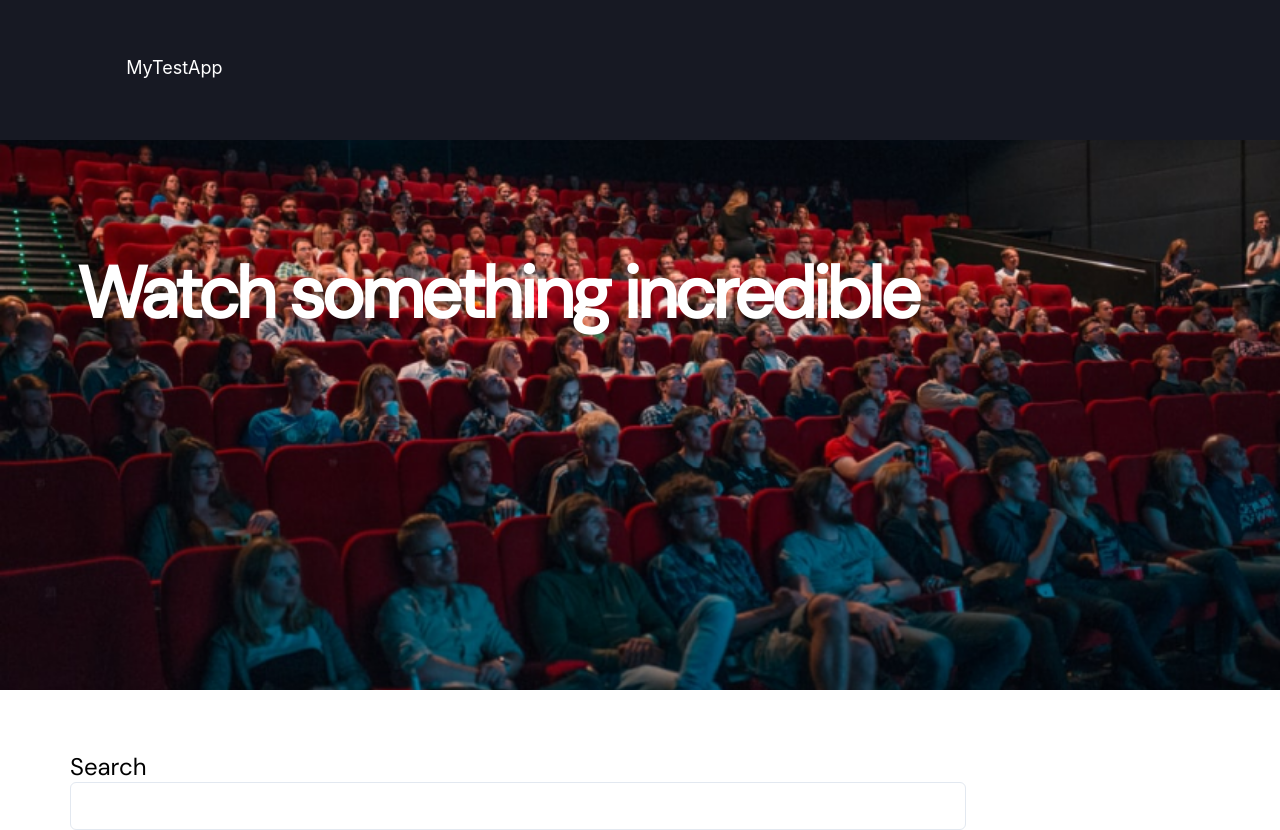
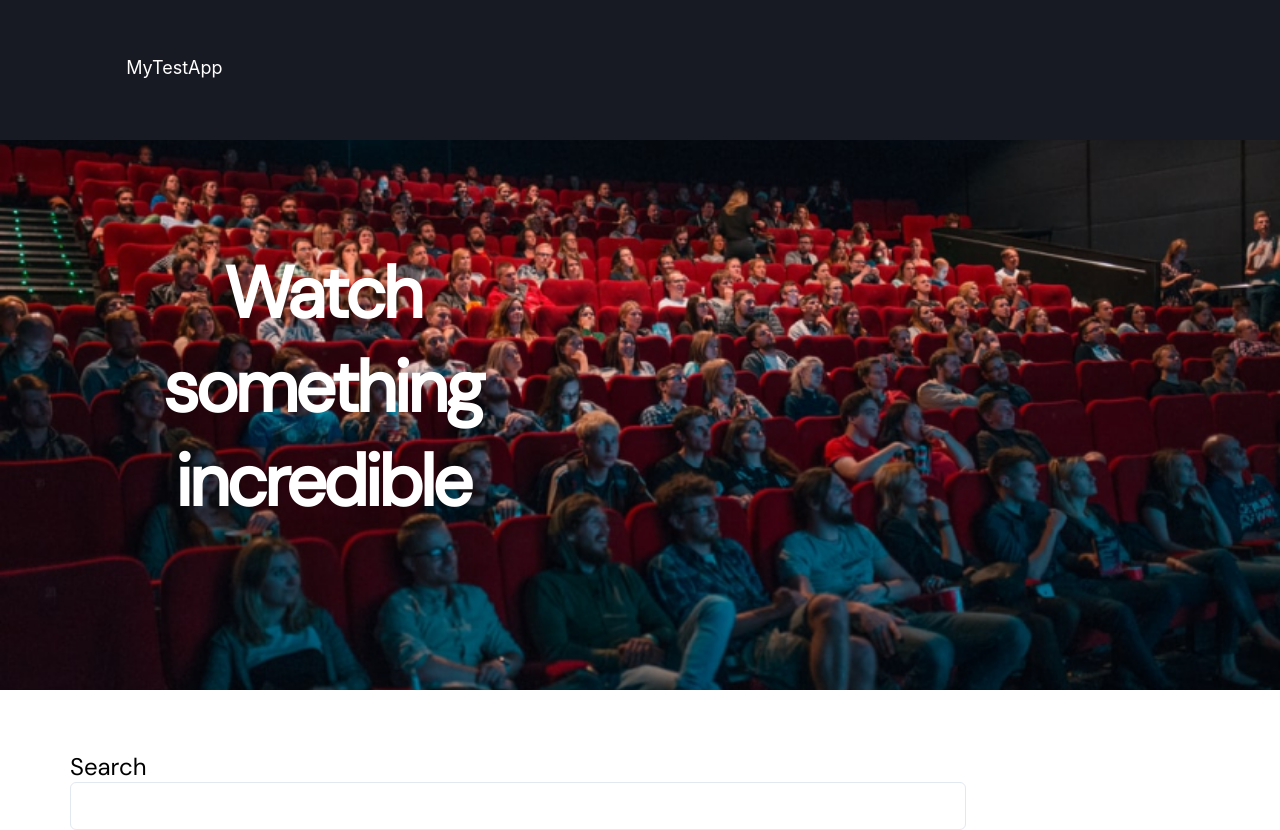
Before and after one commit to Adeyemi-Timilehin/react-movieapp, a React (Create React App) app: page / in a window 1280 px wide. Built offline with nearby package versions, Linux system fonts and the light colour scheme; no server answers.

Commit message:
production build

```diff
--- a/src/component/Header.module.css
+++ b/src/component/Header.module.css
@@ -51,6 +51,22 @@ line-height: 94px;
 
 
   }
+  .text{
+    left: 172px;
+    top: 247px;
+    Height:282px;
+    width: 490px;
+    font-family: 'DM Sans';
+    font-style: normal;
+    font-weight: 700;
+    font-size: 72px;
+    line-height: 94px;
+    text-align: center;
+    letter-spacing: -0.05em;
+
+    color: #FFFFFF;
+
+      }
 /*
 .picture {
  width: 100%;
@@ -69,20 +85,12 @@ line-height: 94px;
 
   }
 .text{
-
-
-left: 172px;
-top: 247px;
-
-font-family: 'DM Sans';
-font-style: normal;
-font-weight: 700;
-font-size: 72px;
-line-height: 94px;
-text-align: center;
-letter-spacing: -0.05em;
-
-color: #FFFFFF;
-
+  left: 12px;
+}
+ }
+/* @media screen and (min-width:190px) {
+  .text{
+    left: 12px;
   }
  }
+  */
```
